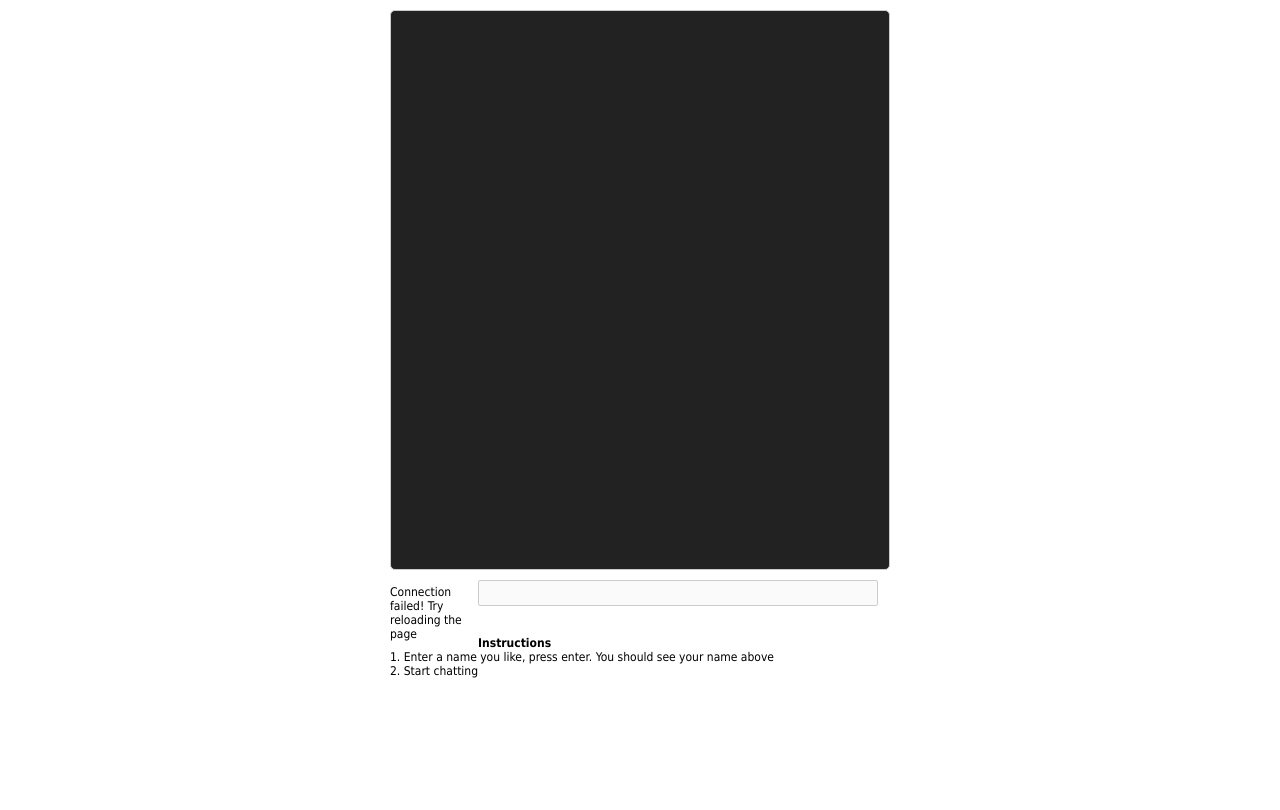
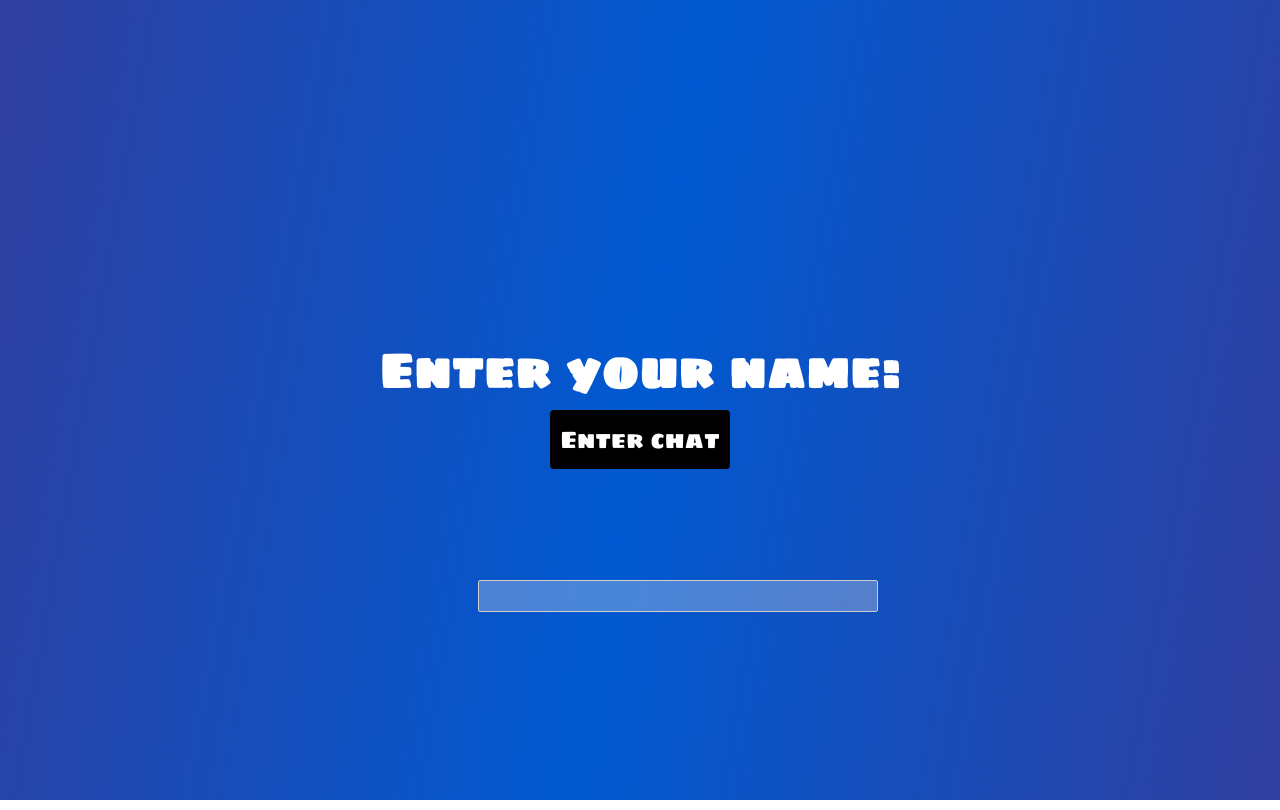
Before and after one commit to KaustubhD/furry-chat, a website: page client/index.html in a window 1280 px wide. Drawn offline with Linux system fonts and the light colour scheme.

Commit message:
Adding styles

```diff
--- a/client/client.css
+++ b/client/client.css
@@ -1,12 +1,15 @@
+@import url('https://fonts.googleapis.com/css?family=Sigmar+One');
+
 *{
-  font-family: tahoma;
+  font-family: 'Sigmar One', tahoma;
   font-size: 12px;
   padding: 0px;
   margin: 0px;
   box-sizing: border-box;
 }
 html, body{
-  height: 100%;
+  height: 100vh;
+  width: 100vw;
 }
 p{
   line-height: 18px;
@@ -15,6 +18,37 @@ div{
   width: 500px;
   margin-left: auto;
   margin-right: auto;
+}
+#overlay{
+  position: absolute;
+  display: flex;
+  top: 0;
+  left: 0;
+  height: 100%;
+  width: 100%;
+  flex-direction: column;
+  justify-content: center;
+  align-items: center;
+  background: linear-gradient(100deg, #303F9F, #0059D1, #303F9F);
+  /* font-family: 'Sigmar One' !important; */
+}
+#overlay h1{
+  display: inline-block;
+  font-size: 4rem;
+  color: #fff;
+  letter-spacing: 1px;
+}
+#overlay button{
+  background: #000;
+  border: 0;
+  border-radius: 4px;
+  color: #fff;
+  font-size: 2rem;
+  padding: 10px;
+}
+.overlay-inp{
+  position: absolute;
+
 }
 #content{
   display: flex;
--- a/client/index.html
+++ b/client/index.html
@@ -8,12 +8,17 @@
   <link href="client.css" rel="stylesheet">
 </head>
 <body>
+  <div id="overlay">
+    <h1>Enter your name:</h1>
+
+    <button id="sub-name">Enter chat</button>
+  </div>
   <div id="peers"></div>
   <div id="content"></div>
   <div>
     <h1 id="Username" style="display: none;"></h1>
     <span id="status">Connecting ...</span>
-    <input type="text" id="input" disabled="disabled" />
+    <input type="text" class="overlay-inp" id="input" disabled="disabled" />
   </div>
   <div id="instructions">
     <b>Instructions</b>
```
